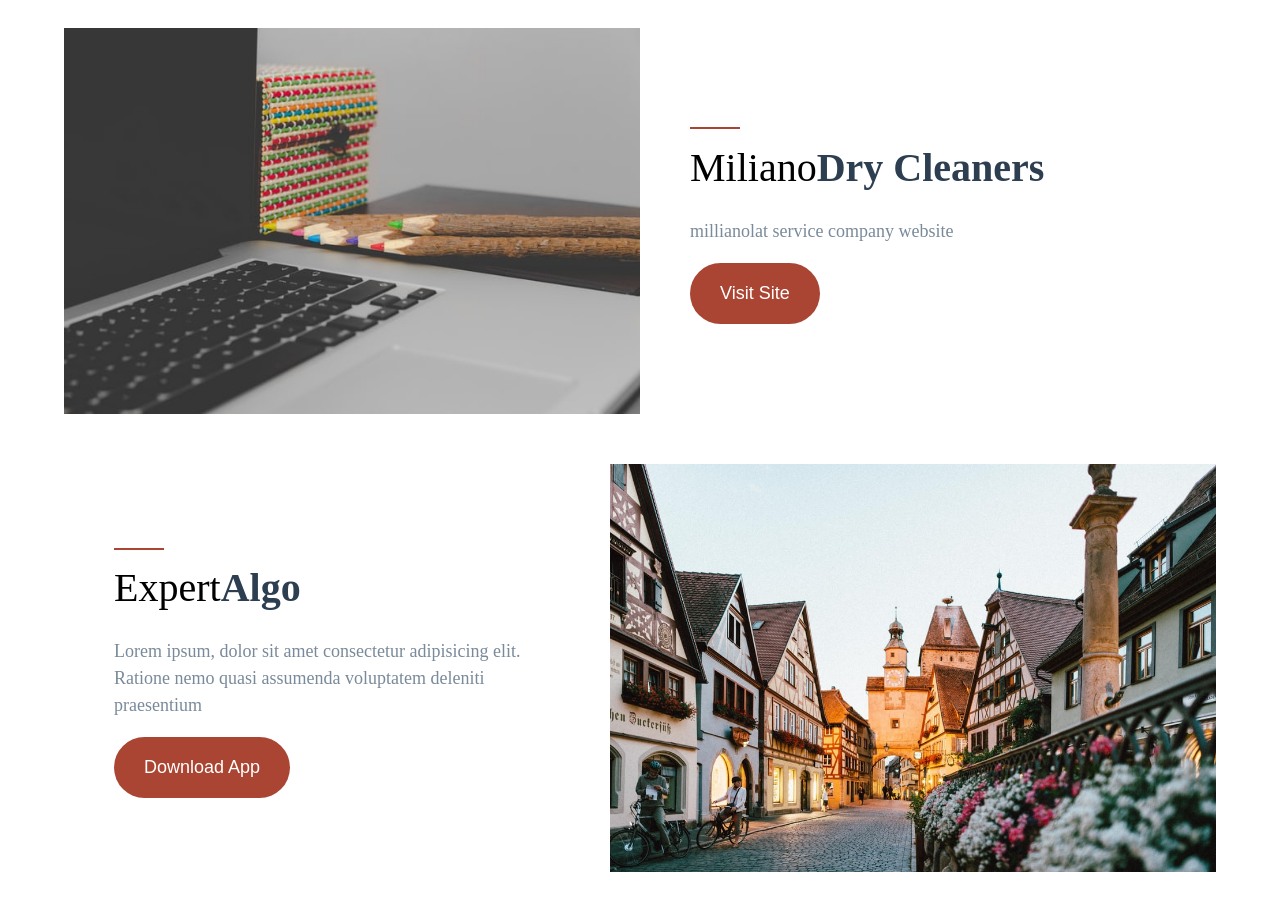
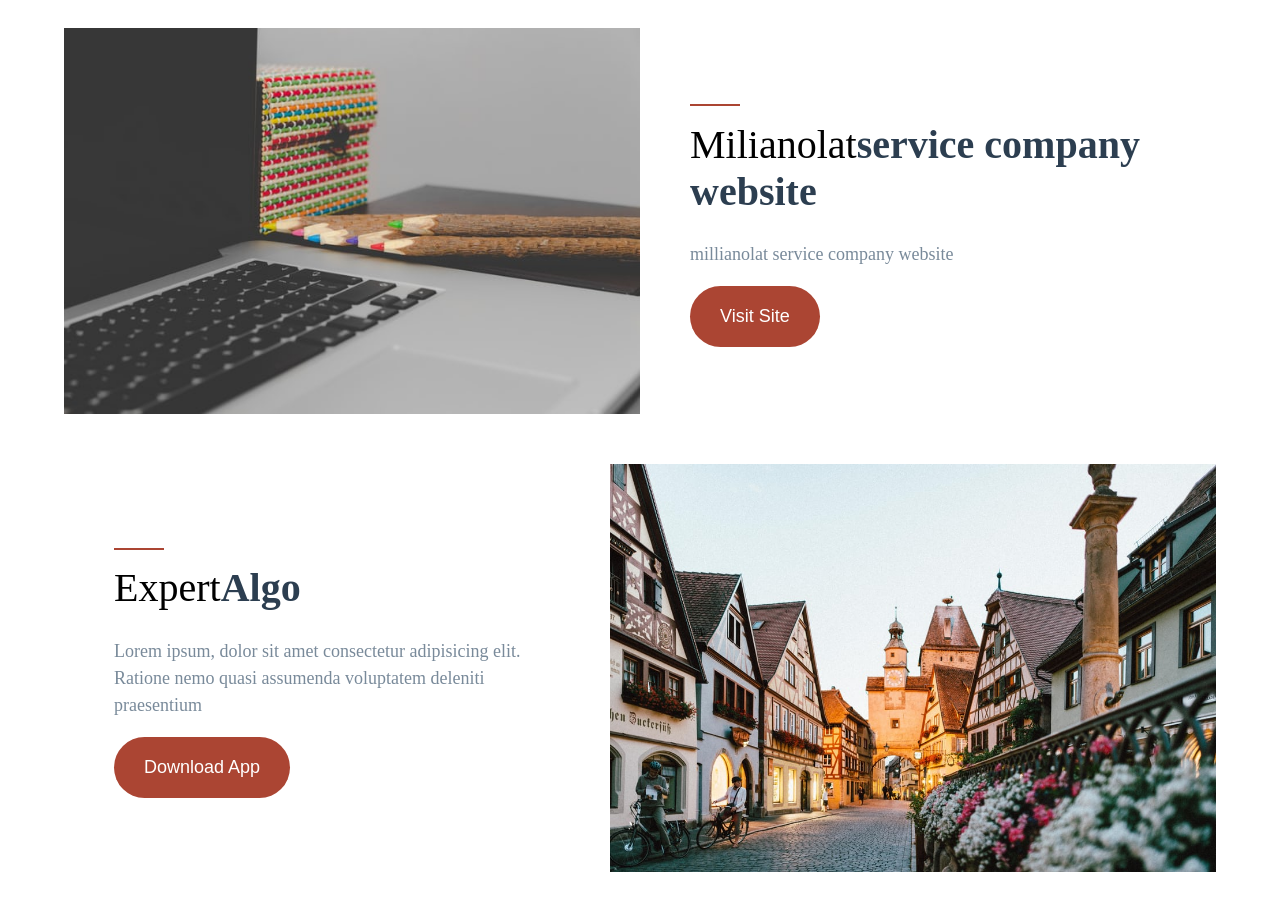
Before and after one commit to millianolat/milliano, a plain HTML site: page index.html in a window 1280 px wide. Shown: the part 2040-2951 px from the top of the page. Drawn offline with Linux system fonts and the light colour scheme; a web font is replaced by a local one.

Commit message:
Update index.html

```diff
--- a/index.html
+++ b/index.html
@@ -139,7 +139,7 @@
             <div class=" productDescription">
                 <div class='liner rel'>
                     <div>
-                        <h1 class="heading">Miliano<span class="highlight block">Dry Cleaners</span></h1>
+                        <h1 class="heading">Milianolat<span class="highlight block">service company website</span></h1>
                     </div>
                     <div>
                         <p class="descriptionText">
```
